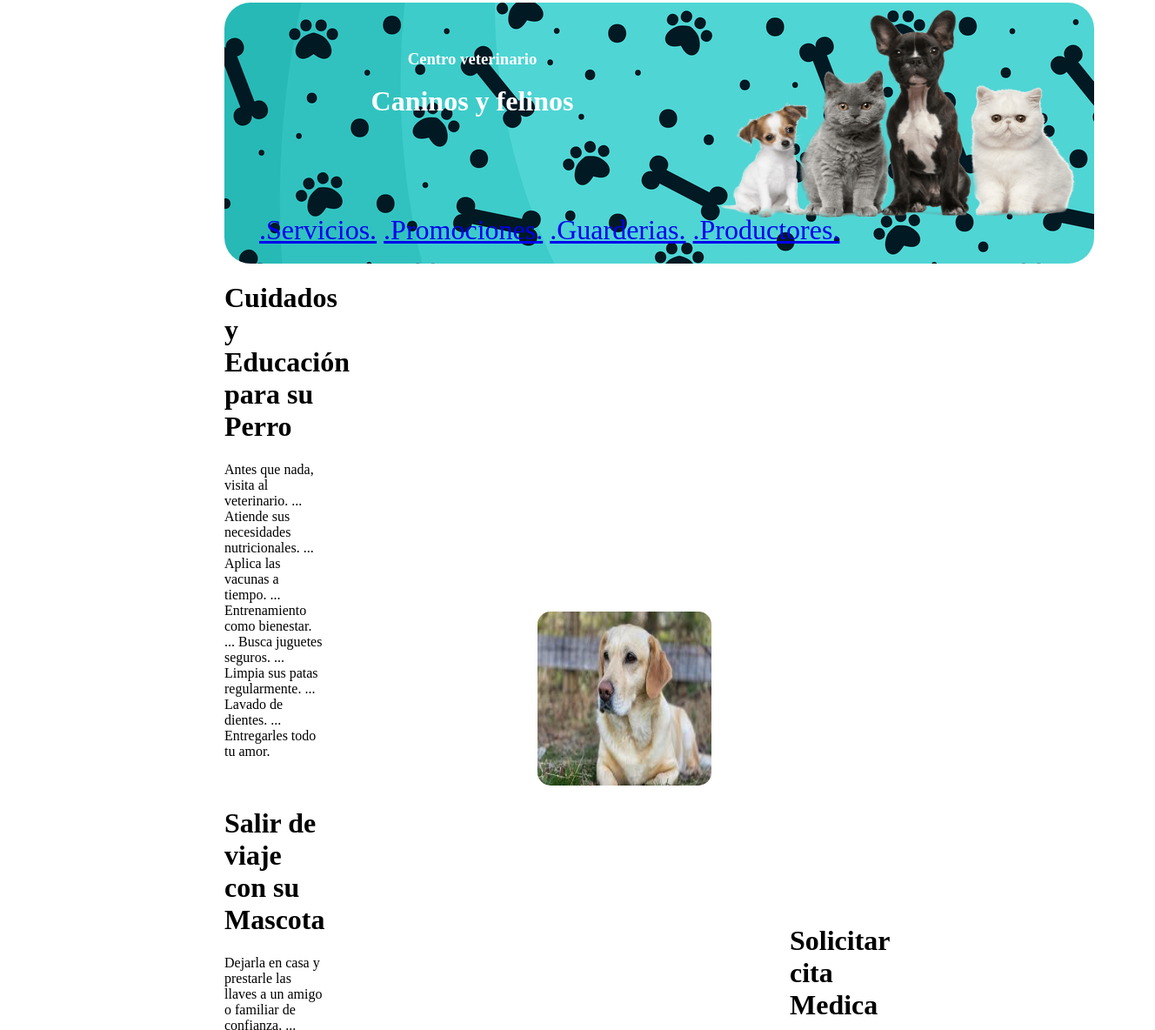
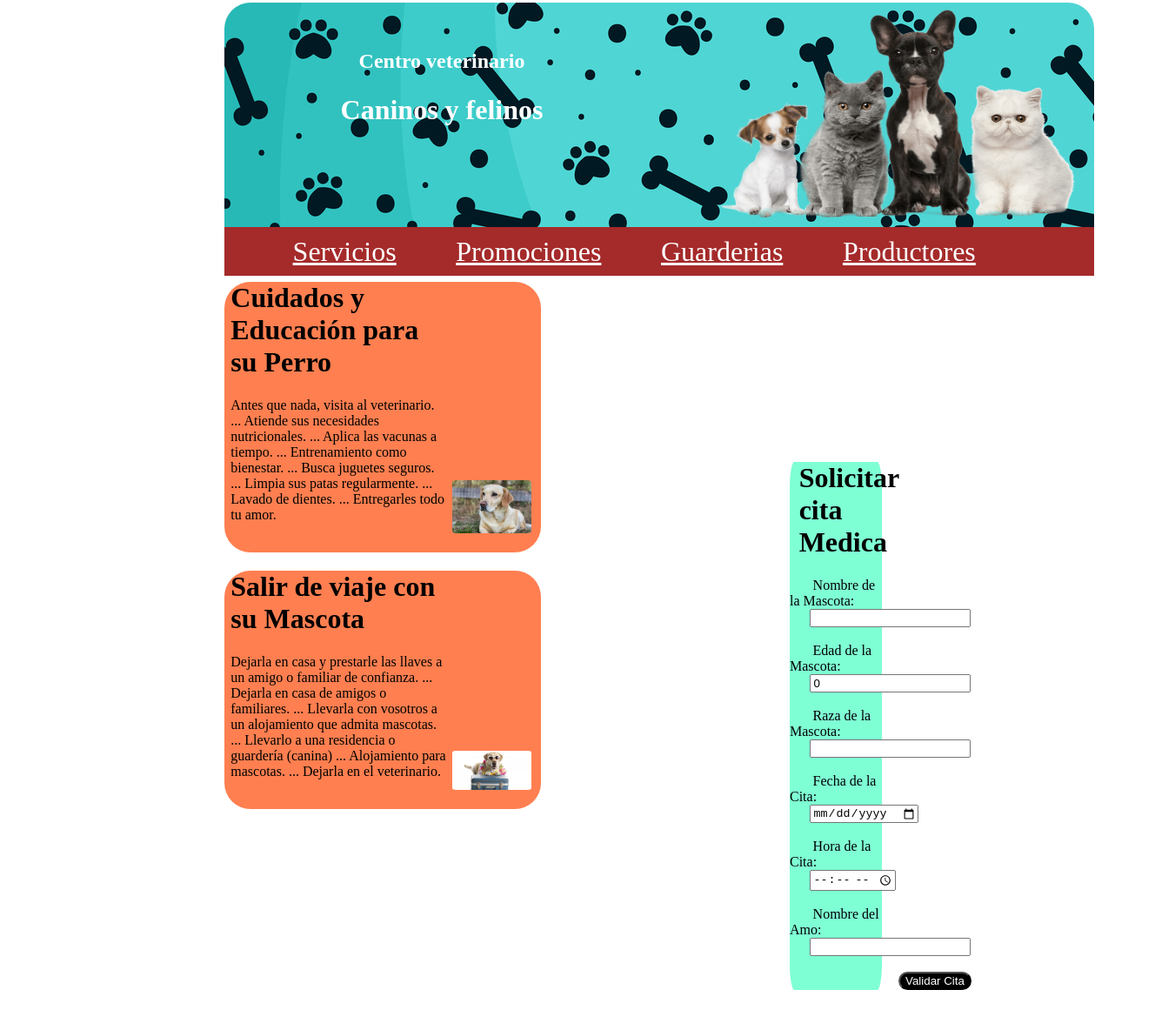
Before and after one commit to JhonArleyCastillo/Laboratorios-Web, a plain HTML site: page Laboratorio1/index.html in a window 1280 px wide. Shown: the part 5-1189 px from the top of the page at 87% size, 1328 px wide, since content can reach past the window. After the commit the page ends 1151 px from the top, so only its background shows below. Drawn offline with Linux system fonts and the light colour scheme.

Commit message:
Se ajusta formulario y menu navegable

```diff
--- a/Laboratorio1/index.html
+++ b/Laboratorio1/index.html
@@ -13,11 +13,11 @@
             <h3 class="subtitle">Centro veterinario</h3>
             <h1 class="title">Caninos y felinos</h1>
         </div>
-        <nav>
-            <a href="#" class="nav_link">.Servicios.</a>
-            <a href="#" class="nav_link">.Promociones.</a>
-            <a href="#" class="nav_link">.Guarderias.</a>
-            <a href="#" class="nav_link">.Productores.</a>
+        <nav class="Nav">
+            <a href="#" class="nav_link1">Servicios</a>
+            <a href="#" class="nav_link2">Promociones</a>
+            <a href="#" class="nav_link3">Guarderias</a>
+            <a href="#" class="nav_link4">Productores</a>
         </nav>
     </header>
     <main>
@@ -36,36 +36,36 @@
             <img src="./Img/Perro.jpeg" alt="Perro" class="img3">
             </div>
             <div class="Salir">
-            <h1 class="Cuidados1">Salir de viaje con su Mascota</h1>
-            <p class="Cuidados1"> Dejarla en casa y prestarle las llaves a un amigo o familiar de confianza. ...
+            <h1 class="Cuidados4">Salir de viaje con su Mascota</h1>
+            <p class="Cuidados4"> Dejarla en casa y prestarle las llaves a un amigo o familiar de confianza. ...
                 Dejarla en casa de amigos o familiares. ...
                 Llevarla con vosotros a un alojamiento que admita mascotas. ...
                 Llevarlo a una residencia o guardería (canina) ...
                 Alojamiento para mascotas. ...
                 Dejarla en el veterinario.</p>
-            <img src="./Img/De-viaje.jpeg" alt="De-viaje" class="img3">
+            <img src="./Img/De-viaje.jpeg" alt="De-viaje" class="img4">
             </div>
             </div>
             <div class="Form">
-            <h1>Solicitar cita Medica</h1>
+            <h1 class="title-form">Solicitar cita Medica</h1>
                 <form action="#" method="post">
                 <label for="nombreMascota">Nombre de la Mascota:</label>
-                <input type="text" id="nombreMascota" name="nombreMascota" required><br><br>
+                <input type="text" id="nombreMascota" name="nombreMascota" required><br>
 
                 <label for="edadMascota">Edad de la Mascota:</label>
-                <input type="number" id="edadMascota" name="edadMascota" value="0" min="0" required><br><br>
+                <input type="number" id="edadMascota" name="edadMascota" value="0" min="0" required><br>
 
                 <label for="razaMascota">Raza de la Mascota:</label>
-                <input type="text" id="razaMascota" name="razaMascota" required><br><br>
+                <input type="text" id="razaMascota" name="razaMascota" required><br>
 
                 <label for="fechaCita">Fecha de la Cita:</label>
-                <input type="date" id="fechaCita" name="fechaCita" required><br><br>
+                <input type="date" id="fechaCita" name="fechaCita" required><br>
 
                 <label for="horaCita">Hora de la Cita:</label>
-                <input type="time" id="horaCita" name="horaCita" required><br><br>
+                <input type="time" id="horaCita" name="horaCita" required><br>
 
                 <label for="nombreAmo">Nombre del Amo:</label>
-                <input type="text" id="nombreAmo" name="nombreAmo" required><br><br>
+                <input type="text" id="nombreAmo" name="nombreAmo" required><br>
 
                 <input type="submit" value="Validar Cita" class="Boton">
                 </form>
--- a/Laboratorio1/styles.css
+++ b/Laboratorio1/styles.css
@@ -1,12 +1,6 @@
 header{
     display: grid;
     justify-content: space-between;
-}
-
-.titulo{
-    display: inline;
-    margin-bottom: 50px;
-    align-items: center;
 }
 
 header{background-image: url(./Img/Huesitos-huellitas-azul.jpg);
@@ -17,6 +11,8 @@ header{background-image: url(./Img/Huesitos-huellitas-azul.jpg);
     border-radius: 30px;
 }
 
+/*stilos imagenes*/
+
 .img1{
     width: 450px;
     height: 250px;
@@ -26,11 +22,29 @@ header{background-image: url(./Img/Huesitos-huellitas-azul.jpg);
 }
 
 .img3{
-    width: 200px;
-    height: 200px;
-    border-radius: 15px;
-    margin-left: 360px;
-    margin-top: -550px;
+    width: 25%;
+    height: 40%;
+    border-radius: 5%;
+    margin-left: 72%;
+    margin-bottom: 5%;
+    margin-top: -25%;
+}
+
+.img4{
+    width: 25%;
+    height: 40%;
+    border-radius: 5%;
+    margin-left: 72%;
+    margin-bottom: 5%;
+    margin-top: -25%;
+}
+
+/*stilos titulos*/
+
+.titulo{
+    display: inline;
+    margin-bottom: 50px;
+    text-align: center;
 }
 
 .title{
@@ -38,6 +52,7 @@ header{background-image: url(./Img/Huesitos-huellitas-azul.jpg);
     margin-top: 10px;
     text-align: center;
     color: white;
+    font-size: xx-large;
 }
 
 .subtitle{
@@ -45,16 +60,53 @@ header{background-image: url(./Img/Huesitos-huellitas-azul.jpg);
     margin-top: -200px;
     text-align: center;
     color: white;
+    font-size: x-large;
 }
 
-nav{
-    border-radius: 30px;
-    width: 1000px;
-    height: 50px;
-    display: block;
+/*stilos nav-Container*/
+
+.Nav{
+    border-radius:initial;
+    width: 98%;
+    height: 35%;
+    display: flex;
     font-size: xx-large;
-    padding: 40px 30px 40px 40px;
+    padding: 1% 1%;
+    background-color: brown;
+    margin-top: 4.5%;
+    align-items: center;
 }
+
+.nav_link1{
+    align-items: center;
+    margin-left: 7%;
+    display: flex;
+    font-style:unset;
+    color: white;
+}
+
+.nav_link2{
+    align-items: center;
+    margin-left: 7%;
+    display: flex;
+    color: white;
+}
+
+.nav_link3{
+    align-items: center;
+    margin-left: 7%;
+    display: flex;
+    color: white;
+}
+
+.nav_link4{
+    align-items: center;
+    margin-left: 7%;
+    display: flex;
+    color: white;
+}
+
+/*Stilos Div-Container*/
 
 .Contend3{
     margin-left: 250px;
@@ -65,10 +117,38 @@ nav{
     margin-right: 400px;
 }
 
+.Cuidados{
+    border-radius: 30px;
+    display: block;
+    border-color: 1px solid blueviolet;
+    background-color: coral;
+}
+
+.Salir{
+    border-radius: 30px;
+    display: block;
+    border-color: 1px solid blueviolet;
+    background-color: coral;
+}
+
+.Cuidados1{
+    margin-right: 30%;
+    margin-left: 2%;
+}
+
+.Cuidados4{
+    margin-right: 30%;
+    margin-left: 2%;
+}
+
+/*stilos Form*/
+
 .Form{
    margin-left: 650px;
-   margin-right: 5px;
-   margin-top: -450px;
+   margin-right: 1%;
+   margin-top: -420px;
+   background-color: aquamarine;
+   border-radius: 5%;
 }
 
 .Boton{
@@ -78,17 +158,18 @@ nav{
    background-color: black;
    border-radius: 15px;
 }
-.Cuidados{
-   border-radius: 30px;
-   display: block;
-   border-color: 1px solid blueviolet;
+
+label{
+    margin-left: 25%;
+    text-align: justify;
+}
+.title-form{
+    margin-left: 10%;
 }
 
-.Salir{
-
+input{
+    display: flex;
+    align-items: center;
+    text-align: justify;
+    margin-left: 22%;
 }
-
-
-.Cuidados1{
-    margin-right: 250px;
-}
```
